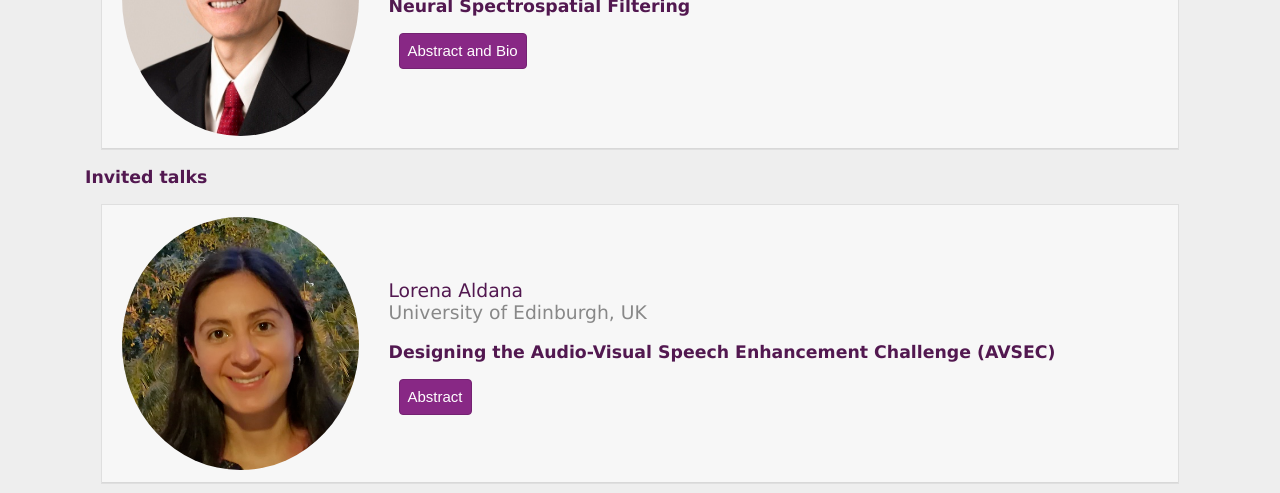
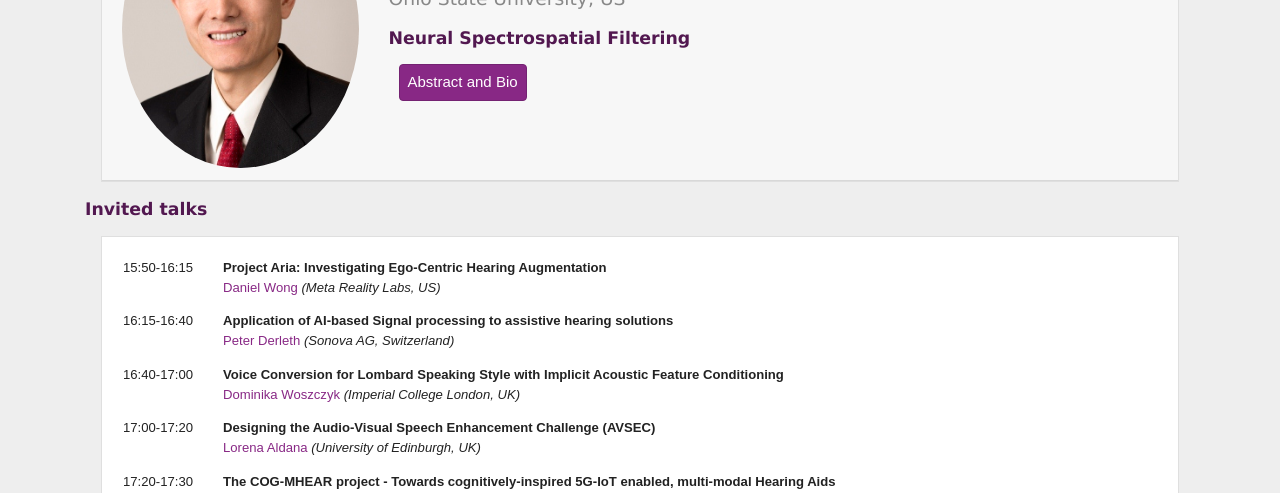
Before and after one commit to claritychallenge/clarity2023-workshop, a Jekyll site: the page built from programme.md, in a window 1280 px wide and 1400 px high, scrolled down 1665 px. Shown: the top 493 px of the window. Built offline with Jekyll 4.4.1, drawn with Linux system fonts in a browser that asks for light colours; some of the changed text lies outside the part shown; grey boxes are pictures that could not be loaded.

Commit message:
Added detailed programme timings

```diff
--- a/programme.md
+++ b/programme.md
@@ -18,7 +18,7 @@ Provisional timings and session details are provided below. All times are in Dub
 
 <table style="margin-left: 1em;">
 <tbody>
-<tr><td>9:00</td><td>Welcome</td></tr>
+<tr><td width=50px >9:00</td><td>Welcome</td></tr>
 <tr><td>9:10</td><td><a href="#keynote1">Keynote 1</a> - Theme: Intelligibility Prediction - Fei Chen (SUSTech) </td> </tr>
 <tr><td>10:00</td><td>The Clarity Prediction Challenge Overview </td></tr>
 <tr><td>10:20</td><td>Break - Coffee/Tea</td></tr>
@@ -94,36 +94,35 @@ Provisional timings and session details are provided below. All times are in Dub
 
 <!--<div style="margin-bottom: 1em;">Session chair: <i>TBC</i></div>-->
 
-<tr><td valign="top" style="margin-right: 5em;"></td>
-<td><b> A Non-Intrusive Speech Intelligibility Prediction Using Binaural Cues and
-Time-Series Model with One-Hot Listener Embedding <!--<a href="./papers/Clarity_2023_CPC2_paper_mamun.pdf">[Paper]</a>--> <!--<a href="">[Slides]</a>--></b><br /> <span class="author">Candy Olivia Mawalim, Xiajie Zhou, Shogo Okada, and Masashi Unoki</span><i> (Japan Advanced Institute of Science and Technology, Japan)</i></td>
+<tr>
+<td width=100px valign="top">10:40-10:57</td><td style="padding-bottom: 1em;"><b> A Non-Intrusive Speech Intelligibility Prediction Using Binaural Cues and Time-Series Model with One-Hot Listener Embedding <!--<a href="./papers/Clarity_2023_CPC2_paper_mamun.pdf">[Paper]</a>--> <!--<a href="">[Slides]</a>--></b><br /> <span class="author">Candy Olivia Mawalim, Xiajie Zhou, Shogo Okada, and Masashi Unoki</span><i> (Japan Advanced Institute of Science and Technology, Japan)</i></td>
 </tr>
 
-<tr><td valign="top" style="margin-right: 5em; padding-bottom: 4em;"></td>
-<td><b> Deep Learning-based Speech Intelligibility Prediction Model by Incorporating Whisper for Hearing Aids <!--<a href="./papers/Clarity_2023_CPC2_paper_mamun.pdf">[Paper]</a>--> <!--<a href="">[Slides]</a>--></b><br /> <span class="author">Ryandhimas E Zezario<sup>1</sup>, Chiou-Shann Fuh<sup>2</sup>, Hsin-Min Wang<sup>1</sup>, Yu Tsao<sup>1</sup>  </span><i> (<sup>1</sup>Academia Sinica, Taiwan; <sup>2</sup>National Taiwan University)</i></td>
+<tr>
+<td width=100px valign="top">10:57-11:14</td><td style="padding-bottom: 1em;"><b> Deep Learning-based Speech Intelligibility Prediction Model by Incorporating Whisper for Hearing Aids <!--<a href="./papers/Clarity_2023_CPC2_paper_mamun.pdf">[Paper]</a>--> <!--<a href="">[Slides]</a>--></b><br /> <span class="author">Ryandhimas E Zezario<sup>1</sup>, Chiou-Shann Fuh<sup>2</sup>, Hsin-Min Wang<sup>1</sup>, Yu Tsao<sup>1</sup>  </span><i> (<sup>1</sup>Academia Sinica, Taiwan; <sup>2</sup>National Taiwan University)</i></td>
 </tr>
 
-<tr><td valign="top" style="margin-right: 5em; padding-bottom: 4em;"></td>
-<td><b> Prediction of Behavioral Speech Intelligibility using a Computational Model of
+<tr>
+<td width=100px valign="top">11:14-11:31</td><td style="padding-bottom: 1em;"><b> Prediction of Behavioral Speech Intelligibility using a Computational Model of
 the Auditory System <!--<a href="./papers/Clarity_2023_CPC2_paper_mamun.pdf">[Paper]</a>--> <!--<a href="">[Slides]</a>--></b><br /> <span class="author">Nursadul Mamun<sup>1</sup>, Sabbir Ahmed<sup>2</sup>, John.H.L.Hansen<sup>1</sup></span><i> (<sup>1</sup>University of Texas at Dallas, US; <sup>2</sup>Chittagong University of Engineering and Technology, Bangladesh)</i></td>
 </tr>
 
-<tr><td valign="top" style="margin-right: 5em; padding-bottom: 4em;"></td>
-<td><b> Combining Acoustic, Phonetic, Linguistic and Audiometric data in an Intrusive Intelligibility Metric for Hearing-Impaired Listeners <!--<a href="./papers/Clarity_2023_CPC2_paper_mamun.pdf">[Paper]</a>--> <!--<a href="">[Slides]</a>--></b><br /> <span class="author">Mark Huckvale and Gaston Hilkhuysen</span><i> (University College London, UK)</i></td>
+<tr>
+<td width=100px valign="top">11:31-11:48</td><td style="padding-bottom: 1em;"><b> Combining Acoustic, Phonetic, Linguistic and Audiometric data in an Intrusive Intelligibility Metric for Hearing-Impaired Listeners <!--<a href="./papers/Clarity_2023_CPC2_paper_mamun.pdf">[Paper]</a>--> <!--<a href="">[Slides]</a>--></b><br /> <span class="author">Mark Huckvale and Gaston Hilkhuysen</span><i> (University College London, UK)</i></td>
 </tr>
 
-<tr><td valign="top" style="margin-right: 5em; padding-bottom: 4em;"></td>
-<td><b> A Non-intrusive Binaural Speech Intelligibility Prediction for Clarity-2023 <!--<a href="./papers/Clarity_2023_CPC2_paper_mamun.pdf">[Paper]</a>--> <!--<a href="">[Slides]</a>--></b><br /> <span class="author">Katsuhiko Yamamoto  </span><i>(AI Lab, CyberAgent, Inc., Japan)</i></td>
+<tr>
+<td width=100px valign="top">11:48-12:05</td><td style="padding-bottom: 1em;"><b> A Non-intrusive Binaural Speech Intelligibility Prediction for Clarity-2023 <!--<a href="./papers/Clarity_2023_CPC2_paper_mamun.pdf">[Paper]</a>--> <!--<a href="">[Slides]</a>--></b><br /> <span class="author">Katsuhiko Yamamoto  </span><i>(AI Lab, CyberAgent, Inc., Japan)</i></td>
 </tr>
 
-<tr><td valign="top" style="margin-right: 5em; padding-bottom: 4em;"></td>
-<td><b> Pre-Trained Intermediate ASR Features and Human Memory Simulation for
+<tr>
+<td width=100px valign="top">12:05-12:22</td><td style="padding-bottom: 1em;"><b> Pre-Trained Intermediate ASR Features and Human Memory Simulation for
 Non-Intrusive Speech Intelligibility Prediction in the Clarity Prediction
 Challenge 2 <!--<a href="./papers/Clarity_2023_CPC2_paper_mamun.pdf">[Paper]</a>--> <!--<a href="">[Slides]</a>--></b><br /> <span class="author">Rhiannon Mogridge, George Close, Robert Sutherland, Stefan Goetze and Anton Ragni </span><i> (University of Sheffield, UK)</i></td>
 </tr>
 
-<tr><td valign="top" style="margin-right: 5em; padding-bottom: 4em;"></td>
-<td><b> Temporal-hierarchical features from noise-robust speech foundation models
+<tr>
+<td width=100px valign="top">12:22-12:40</td><td style="padding-bottom: 1em;"><b> Temporal-hierarchical features from noise-robust speech foundation models
 for non-intrusive intelligibility prediction <!--<a href="./papers/Clarity_2023_CPC2_paper_mamun.pdf">[Paper]</a>--> <!--<a href="">[Slides]</a>--></b><br /> <span class="author">Santiago Cuervo and Ricard Marxer  </span> <i>(Université de Toulon, Aix Marseille Université, France)</i></td>
 </tr>
 
@@ -196,37 +195,70 @@ DNN-based beamforming.</p>
 
 <h1>Invited talks</h1>
 
+<div class="card  m-3">
+<div class="card-body">
+
+<table>
+<tbody>
+<!--<div style="margin-bottom: 1em;">Session chair: <i>TBC</i></div>-->
+
+<tr>
+<td width=100px valign="top">15:50-16:15</td><td style="padding-bottom: 1em;"><b> Project Aria: Investigating Ego-Centric Hearing Augmentation </b><br /> <span class="author"><a href="#wong">Daniel Wong</a></span> <i>(Meta Reality Labs, US)</i></td>
+</tr>
+
+<tr>
+<td width=100px valign="top">16:15-16:40</td><td style="padding-bottom: 1em;"><b> Application of AI-based Signal processing to assistive hearing solutions </b><br /> <span class="author"><a href="#derleth">Peter Derleth</a></span> <i>(Sonova AG, Switzerland)</i></td>
+</tr>
+
+<tr>
+<td width=100px valign="top">16:40-17:00</td><td style="padding-bottom: 1em;"><b> Voice Conversion for Lombard Speaking Style with Implicit Acoustic Feature Conditioning</b><br /> <span class="author"><a href="#woszczyk">Dominika Woszczyk</a></span> <i>(Imperial College London, UK)</i></td>
+</tr>
+
+<tr>
+<td width=100px valign="top">17:00-17:20</td><td style="padding-bottom: 1em;"><b> Designing the Audio-Visual Speech Enhancement Challenge (AVSEC) </b><br /> <span class="author"><a href="#aldana">Lorena Aldana</a></span> <i>(University of Edinburgh, UK)</i></td>
+</tr>
+
+<tr>
+<td width=100px valign="top">17:20-17:30</td><td style="padding-bottom: 1em;"><b> The COG-MHEAR project - Towards cognitively-inspired 5G-IoT enabled, multi-modal Hearing Aids </b><br /> <span class="author"><a href="#akeroyd">Michael Akeroyd</a> </span><i>(University of Nottingham, UK)</i></td>
+</tr>
+
+</tbody>
+</table>
+
+</div>
+</div>
+
 <!-- beginning of invited talk block -->
 
 <div class="card m-3">
-<a name="invited1"></a>
+<a name="wong"></a>
 
 <div class="card-header">
 <div class="row  align-items-center">
 
 <div class="col-sm-3">
-<img src="/clarity2023-workshop/assets/images/lorena_aldana.png" alt="Lorena Aldana" class="float-left rounded-circle" style="width:100%" />
+<img src="/clarity2023-workshop/assets/images/daniel_wong.png" alt="Daniel Wong" class="float-left rounded-circle" style="width:100%" />
 </div>
 
 <div class="col-sm-9">
-<h1 class="lead">Lorena Aldana<div class="text-muted">University of Edinburgh, UK</div></h1>
+<h1 class="lead">Daniel Wong<div class="text-muted">Meta Reality Labs, US</div></h1>
 
-<h1>Designing the Audio-Visual Speech Enhancement Challenge (AVSEC)</h1>
+<h1>Project Aria: Investigating Ego-Centric Hearing Augmentation</h1>
 
-<button class="btn btn-primary" style="color:white; margin: 10px; border-radius: 4px;" type="button" data-toggle="collapse" data-target="#collapseAbstractAldana" aria-expanded="false" aria-controls="collapseAbstractAldana">
+<button class="btn btn-primary" style="color:white; margin: 10px; border-radius: 4px;" type="button" data-toggle="collapse" data-target="#collapseAbstractWong" aria-expanded="false" aria-controls="collapseAbstractWong">
 Abstract
 </button>
 
 </div>
 
-<div class="collapse" id="collapseAbstractAldana">
+<div class="collapse" id="collapseAbstractWong">
 
 <div class="card-body">
-<h1 class="card-title">Designing the Audio-Visual Speech Enhancement Challenge (AVSEC)</h1>
+<h1 class="card-title">Project Aria: Investigating Ego-Centric Hearing Augmentation</h1>
 
 <h3>Abstract</h3>
 
-<p>The Audio-Visual Speech Enhancement Challenge (AVSEC) sets the first benchmark in the field of audio-visual speech enhancement, providing a carefully designed dataset and scalable protocol for human listening evaluation of AV-SE systems. AV scenes comprise audio and video of a target speaker mixed with an interferer that can be either noise or a competing speaker. Target speaker videos are selected from LRS3. AV-SE systems are evaluated in terms of intelligibility from listening tests with human participants. To evaluate the systems, we propose a scalable and efficient method to assess intelligibility from “in-the-wild stimuli” that does not require a specific sentence structure. This talk will present the scope and limitations of current design choices in AVSEC.</p>
+<p>Augmented reality glasses provide a practical wearable form-factor for speech enhancement that can leverage multi-microphone processing technology and sensor fusion. One application that Meta Reality Labs Research is focusing on is context-aware hearing augmentation in noisy environments. To help tackle this challenge, Project Aria provides a data-gathering platform for investigating the problem space of ego-centric scene understanding, user understanding and speech enhancement. In this talk, I will discuss the platform and some of the most recent work from Meta on ego-centric hearing augmentation.</p>
 
 </div>
 
@@ -239,51 +271,10 @@ Abstract
 
 <!-- end of invited talk block -->
 
-<div class="card m-3">
-<a name="invited2"></a>
-
-<div class="card-header">
-<div class="row  align-items-center">
-
-<div class="col-sm-3">
-<img src="/clarity2023-workshop/assets/images/michael_akeroyd.jpg" alt="Michael Akeroyd" class="float-left rounded-circle" style="width:100%" />
-</div>
-
-<div class="col-sm-9">
-<h1 class="lead">Michael Akeroyd<div class="text-muted">University of Nottingham, UK</div></h1>
-
-<h1>The COG-MHEAR project - Towards cognitively-inspired 5G-IoT enabled, multi-modal Hearing Aids</h1>
-
-<button class="btn btn-primary" style="color:white; margin: 10px; border-radius: 4px;" type="button" data-toggle="collapse" data-target="#collapseAbstractAkeroyd" aria-expanded="false" aria-controls="collapseAbstractAkeroyd">
-Abstract
-</button>
-
-</div>
-
-<div class="collapse" id="collapseAbstractAkeroyd">
-
-<div class="card-body">
-<h1 class="card-title">The COG-MHEAR project - Towards cognitively-inspired 5G-IoT enabled, multi-modal Hearing Aids</h1>
-
-<i>Michael A Akeroyd (University of Nottingham), Amir Hussain (Edinburgh Napier), Peter Bell (Edinburgh), Ahsan Adeel (Wolverhampton), Qammar Hussain Abbasi (Glasgow), Steve Renals (Edinburgh), Tughrul Arslan (Edinburgh), Tharmalingam Ratnarajah (Edinburgh), Lynne Baillie (Heriot-Watt), Mathini Sellathurai (Heriot-Watt) , Muhammad Imran (Glasgow), Emma Hart, (Edinburgh Napier), Ahmed Al-Dubai, (Edinburgh Napier), William Buchanan (Edinburgh Napier), Alexander Casson (Manchester), & Dorothy Hardy (Edinburgh Napier)</i>
-
-<h3>Abstract</h3>
-
-<p>The lack of take-up of hearing aids, their use, their stigma, the effort required to use them, and the limitations in what they can do for speech enhancement remain fundamental problems for auditory research. The COG-MHEAR project is a 4-year EPSRC-funded project that is taking a transformative, interdisciplinary approach to address some of these issues. We are creating prototypes of multi-modal aids which not only amplify sounds but also use information collected from a range of sensors to improve understanding of speech, including visual information of the movements of the speaker's lips, hand gestures, and similar. But such devices bring challenges in preserving privacy and operating with minimum power and minimum delay. In this talk we will give an overview of the project, some of the results, and some of the challenges.</p>
-
-</div>
-
-</div>
-
-</div>
-
-</div>
-</div>
-
-<!-- end of invited talk block -->
+<!-- beginning of invited talk block -->
 
 <div class="card m-3">
-<a name="invited3"></a>
+<a name="derleth"></a>
 
 <div class="card-header">
 <div class="row  align-items-center">
@@ -333,49 +324,10 @@ processing for improved Hearing Performance.
 
 <!-- end of invited talk block -->
 
-<div class="card m-3">
-<a name="invited4"></a>
-
-<div class="card-header">
-<div class="row  align-items-center">
-
-<div class="col-sm-3">
-<img src="/clarity2023-workshop/assets/images/daniel_wong.png" alt="Daniel Wong" class="float-left rounded-circle" style="width:100%" />
-</div>
-
-<div class="col-sm-9">
-<h1 class="lead">Daniel Wong<div class="text-muted">Meta Reality Labs, US</div></h1>
-
-<h1>Project Aria: Investigating Ego-Centric Hearing Augmentation</h1>
-
-<button class="btn btn-primary" style="color:white; margin: 10px; border-radius: 4px;" type="button" data-toggle="collapse" data-target="#collapseAbstractWong" aria-expanded="false" aria-controls="collapseAbstractWong">
-Abstract
-</button>
-
-</div>
-
-<div class="collapse" id="collapseAbstractWong">
-
-<div class="card-body">
-<h1 class="card-title">Project Aria: Investigating Ego-Centric Hearing Augmentation</h1>
-
-<h3>Abstract</h3>
-
-<p>Augmented reality glasses provide a practical wearable form-factor for speech enhancement that can leverage multi-microphone processing technology and sensor fusion. One application that Meta Reality Labs Research is focusing on is context-aware hearing augmentation in noisy environments. To help tackle this challenge, Project Aria provides a data-gathering platform for investigating the problem space of ego-centric scene understanding, user understanding and speech enhancement. In this talk, I will discuss the platform and some of the most recent work from Meta on ego-centric hearing augmentation.</p>
-
-</div>
-
-</div>
-
-</div>
-
-</div>
-</div>
-
-<!-- end of invited talk block -->
+<!-- beginning of invited talk block -->
 
 <div class="card m-3">
-<a name="invited5"></a>
+<a name="woszczyk"></a>
 
 <div class="card-header">
 <div class="row  align-items-center">
@@ -417,6 +369,94 @@ Abstract
 
 <!-- end of invited talk block -->
 
+<!-- beginning of invited talk block -->
+
+<div class="card m-3">
+<a name="aldana"></a>
+
+<div class="card-header">
+<div class="row  align-items-center">
+
+<div class="col-sm-3">
+<img src="/clarity2023-workshop/assets/images/lorena_aldana.png" alt="Lorena Aldana" class="float-left rounded-circle" style="width:100%" />
+</div>
+
+<div class="col-sm-9">
+<h1 class="lead">Lorena Aldana<div class="text-muted">University of Edinburgh, UK</div></h1>
+
+<h1>Designing the Audio-Visual Speech Enhancement Challenge (AVSEC)</h1>
+
+<button class="btn btn-primary" style="color:white; margin: 10px; border-radius: 4px;" type="button" data-toggle="collapse" data-target="#collapseAbstractAldana" aria-expanded="false" aria-controls="collapseAbstractAldana">
+Abstract
+</button>
+
+</div>
+
+<div class="collapse" id="collapseAbstractAldana">
+
+<div class="card-body">
+<h1 class="card-title">Designing the Audio-Visual Speech Enhancement Challenge (AVSEC)</h1>
+
+<h3>Abstract</h3>
+
+<p>The Audio-Visual Speech Enhancement Challenge (AVSEC) sets the first benchmark in the field of audio-visual speech enhancement, providing a carefully designed dataset and scalable protocol for human listening evaluation of AV-SE systems. AV scenes comprise audio and video of a target speaker mixed with an interferer that can be either noise or a competing speaker. Target speaker videos are selected from LRS3. AV-SE systems are evaluated in terms of intelligibility from listening tests with human participants. To evaluate the systems, we propose a scalable and efficient method to assess intelligibility from “in-the-wild stimuli” that does not require a specific sentence structure. This talk will present the scope and limitations of current design choices in AVSEC.</p>
+
+</div>
+
+</div>
+
+</div>
+
+</div>
+</div>
+
+<!-- end of invited talk block -->
+
+<!-- beginning of invited talk block -->
+
+<div class="card m-3">
+<a name="akeroyd"></a>
+
+<div class="card-header">
+<div class="row  align-items-center">
+
+<div class="col-sm-3">
+<img src="/clarity2023-workshop/assets/images/michael_akeroyd.jpg" alt="Michael Akeroyd" class="float-left rounded-circle" style="width:100%" />
+</div>
+
+<div class="col-sm-9">
+<h1 class="lead">Michael Akeroyd<div class="text-muted">University of Nottingham, UK</div></h1>
+
+<h1>The COG-MHEAR project - Towards cognitively-inspired 5G-IoT enabled, multi-modal Hearing Aids</h1>
+
+<button class="btn btn-primary" style="color:white; margin: 10px; border-radius: 4px;" type="button" data-toggle="collapse" data-target="#collapseAbstractAkeroyd" aria-expanded="false" aria-controls="collapseAbstractAkeroyd">
+Abstract
+</button>
+
+</div>
+
+<div class="collapse" id="collapseAbstractAkeroyd">
+
+<div class="card-body">
+<h1 class="card-title">The COG-MHEAR project - Towards cognitively-inspired 5G-IoT enabled, multi-modal Hearing Aids</h1>
+
+<i>Michael A Akeroyd (University of Nottingham), Amir Hussain (Edinburgh Napier), Peter Bell (Edinburgh), Ahsan Adeel (Wolverhampton), Qammar Hussain Abbasi (Glasgow), Steve Renals (Edinburgh), Tughrul Arslan (Edinburgh), Tharmalingam Ratnarajah (Edinburgh), Lynne Baillie (Heriot-Watt), Mathini Sellathurai (Heriot-Watt) , Muhammad Imran (Glasgow), Emma Hart, (Edinburgh Napier), Ahmed Al-Dubai, (Edinburgh Napier), William Buchanan (Edinburgh Napier), Alexander Casson (Manchester), & Dorothy Hardy (Edinburgh Napier)</i>
+
+<h3>Abstract</h3>
+
+<p>The lack of take-up of hearing aids, their use, their stigma, the effort required to use them, and the limitations in what they can do for speech enhancement remain fundamental problems for auditory research. The COG-MHEAR project is a 4-year EPSRC-funded project that is taking a transformative, interdisciplinary approach to address some of these issues. We are creating prototypes of multi-modal aids which not only amplify sounds but also use information collected from a range of sensors to improve understanding of speech, including visual information of the movements of the speaker's lips, hand gestures, and similar. But such devices bring challenges in preserving privacy and operating with minimum power and minimum delay. In this talk we will give an overview of the project, some of the results, and some of the challenges.</p>
+
+</div>
+
+</div>
+
+</div>
+
+</div>
+</div>
+
+<!-- end of invited talk block -->
+
 </div>
 
 <br/>
```
Also changed, not shown: other parts of programme.md (+1 -1 lines).
